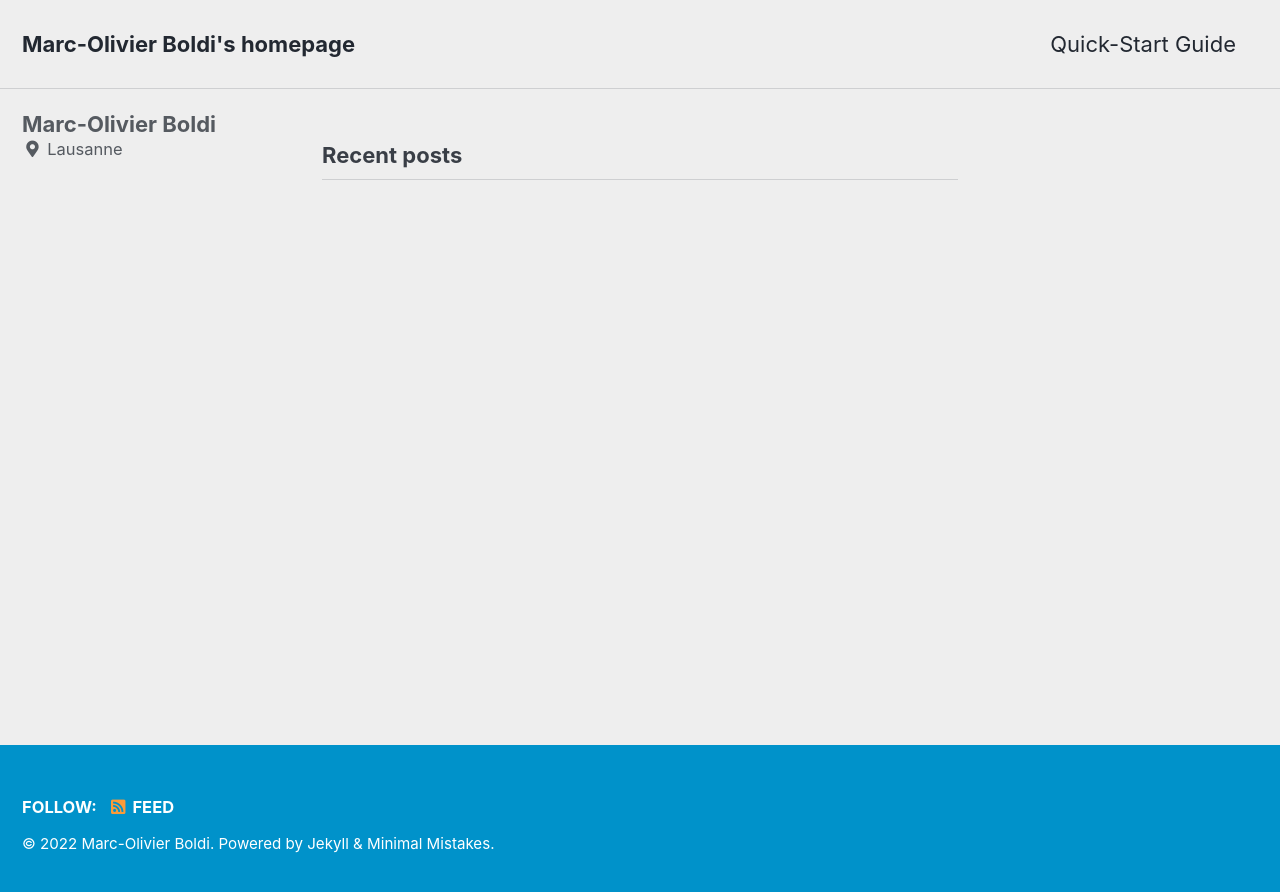
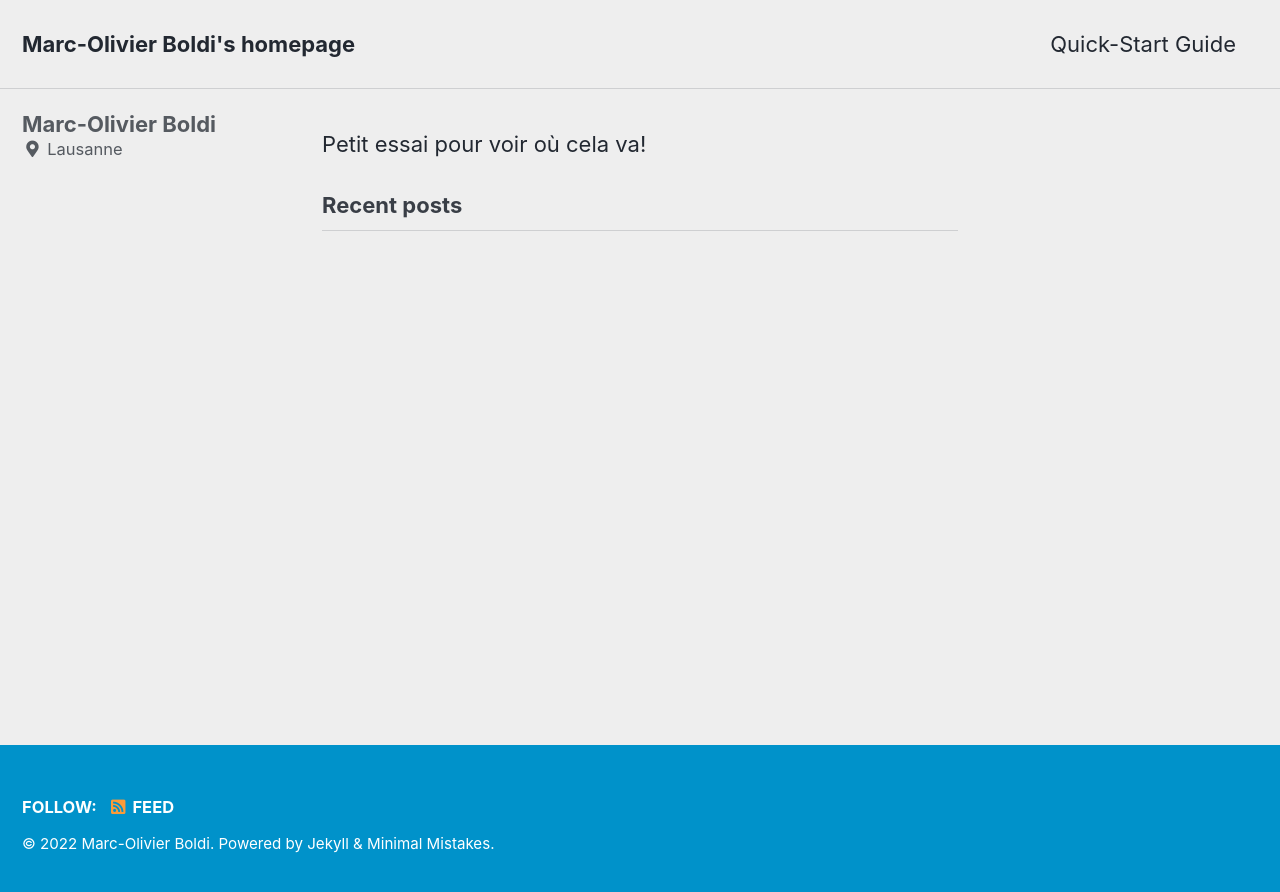
Before and after one commit to marcoboldi/marcoboldi.github.io, a Jekyll site: the page built from index.html, in a window 1280 px wide. Shown: the top 892 px of the page. Built offline with Jekyll 4.4.1, drawn with Linux system fonts in a browser that asks for light colours; cached includes are drawn as plain includes; the list of posts is cut into pages by our own code.

Commit message:
Update index.html

```diff
--- a/index.html
+++ b/index.html
@@ -2,3 +2,5 @@
 layout: home
 author_profile: true
 ---
+
+Petit essai pour voir où cela va!
```
